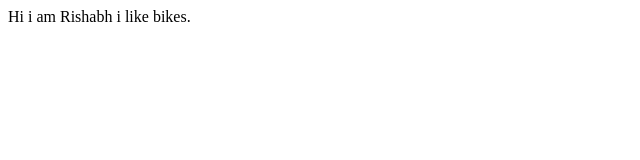
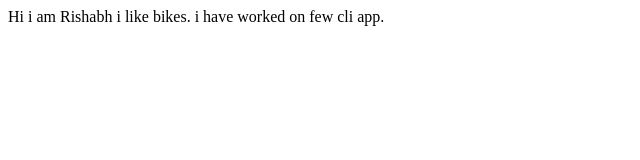
Before and after one commit to Rishabhsgr/rishabhsagar-site, a plain HTML site: page index.html in a window 1280 px wide. Shown: the whole page, without its empty margins (0-640 px from the left). Drawn offline with Linux system fonts and the light colour scheme.

Commit message:
update details

```diff
--- a/index.html
+++ b/index.html
@@ -7,5 +7,6 @@
     </head>
     <body>
         Hi i am Rishabh i like bikes.
+        i have worked on few cli app.
     </body>
 </html>
```
